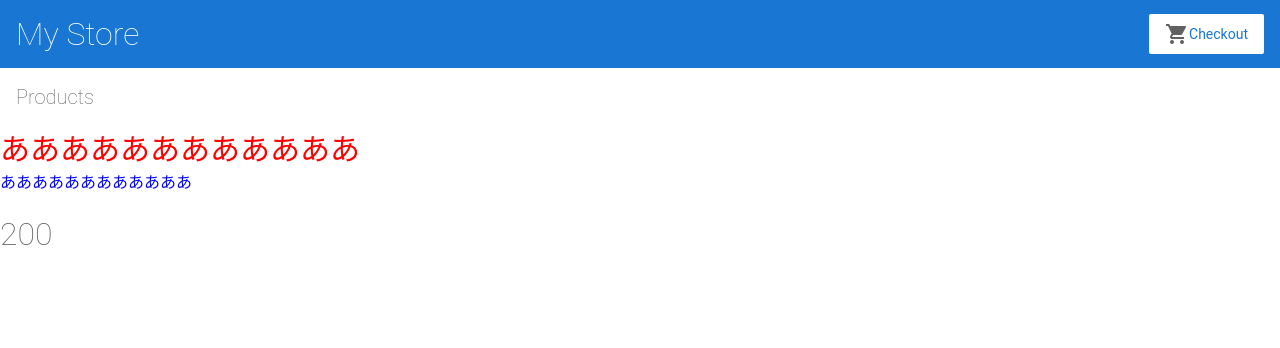
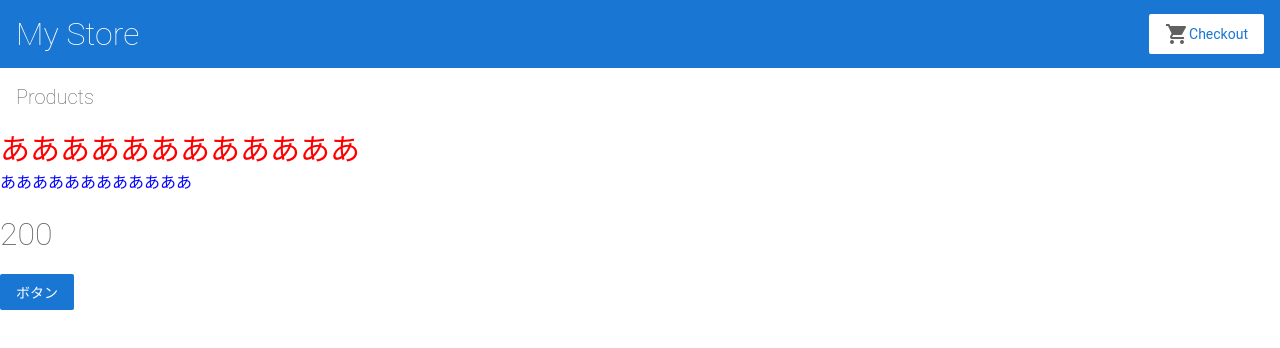
Before and after one commit to Raki-Ukyo/my-first-angular-proj-raki, an Angular app: page / in a window 1280 px wide. Shown: the top 348 px of the page. Built offline with nearby package versions, Linux system fonts and the light colour scheme.

Commit message:
簡単な関数

```diff
--- a/src/app/app.component.html
+++ b/src/app/app.component.html
@@ -8,6 +8,9 @@
 <div class="font-blue">ああああああああああああ</div>
 
 <h1>{{ price }}</h1>
+
+<button (click)="add100()">ボタン</button>
+
 <!--
 Copyright Google LLC. All Rights Reserved.
 Use of this source code is governed by an MIT-style license that
--- a/src/app/app.component.ts
+++ b/src/app/app.component.ts
@@ -7,6 +7,13 @@ import { Component } from '@angular/core';
 })
 export class AppComponent {
   price = 200;
+  bbb = 10;
+
+  add100() {
+    let number = 10;
+    number += 100;
+    this.price = number;
+  }
 }
 
 /*
```
